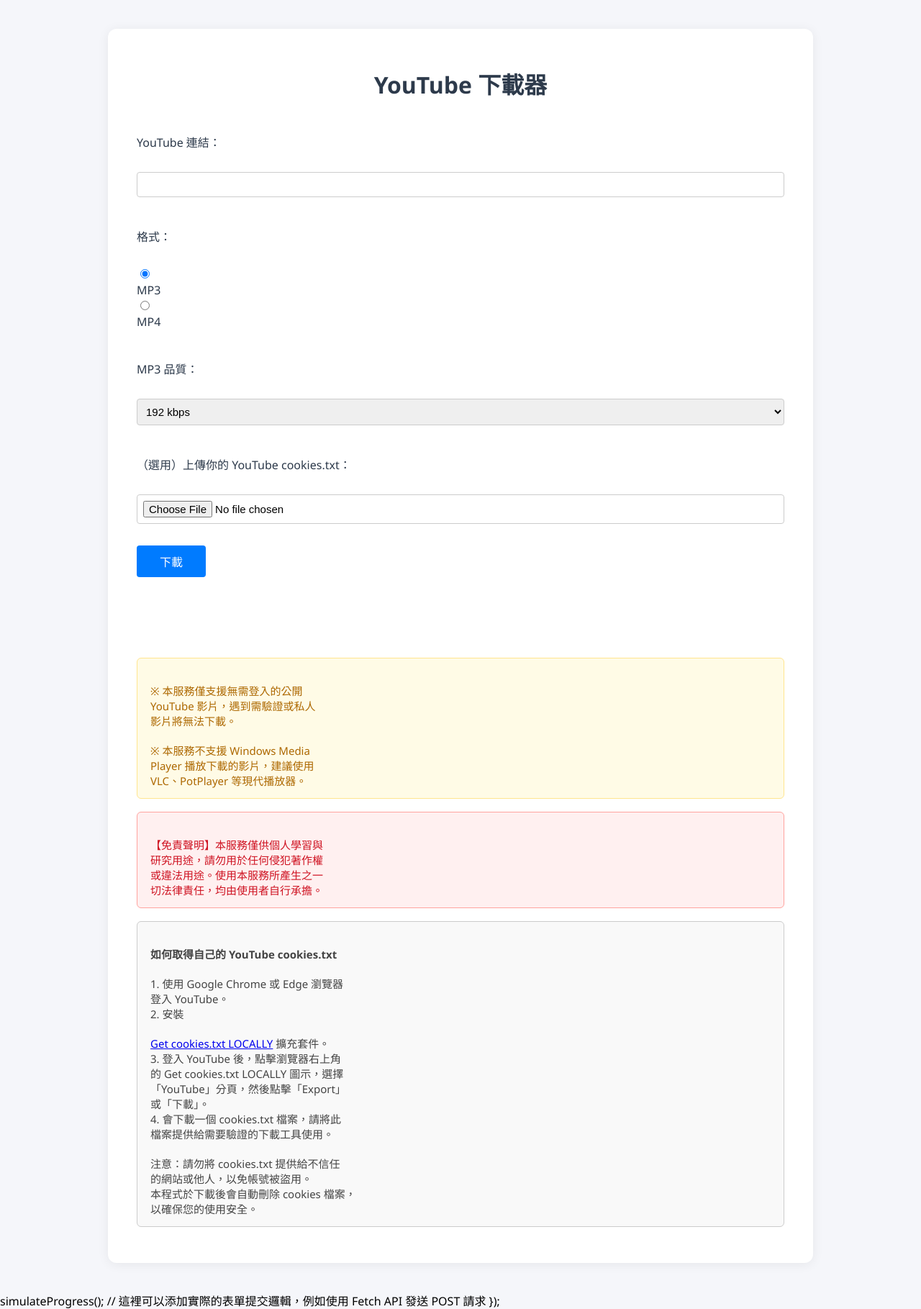
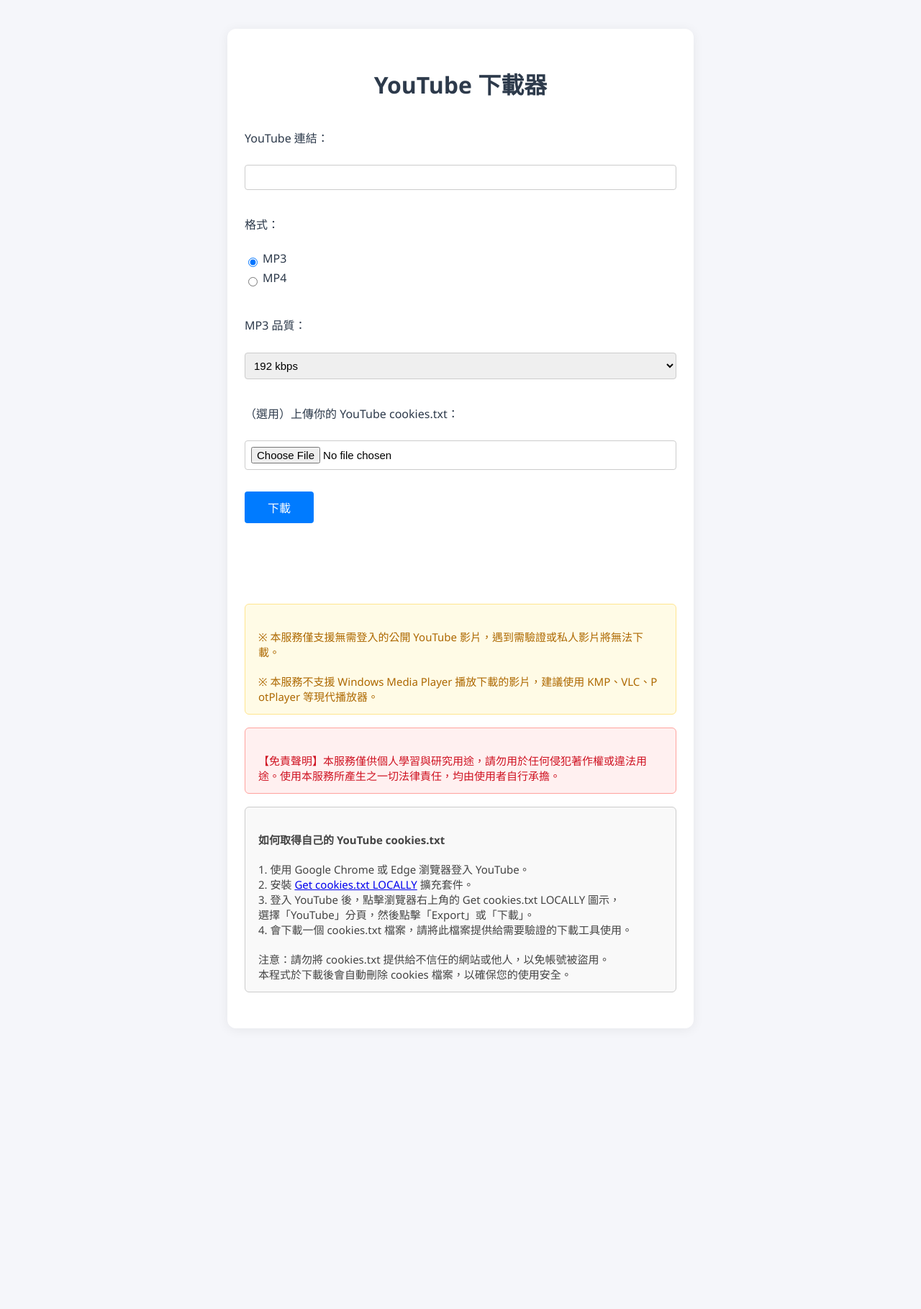
Before and after one commit to rich0514/youtomp3, a Flask app: page / in a window 1280 px wide. Shown: the whole page at 72% size. After the commit the page ends 1379 px from the top, so only its background shows below. Run offline with Flask 2, Linux system fonts and the light colour scheme.

Commit message:
Add files via upload

```diff
--- a/templates/index.html
+++ b/templates/index.html
@@ -5,7 +5,14 @@
     <title>YouTube 下載器</title>
     <style>
         body { font-family: "Segoe UI", Arial, sans-serif; margin: 0; background: #f5f6fa; }
-        .container { max-width: 900px; margin: 40px auto; background: #fff; border-radius: 12px; box-shadow: 0 2px 16px #0001; padding: 32px 40px; }
+        .container {
+            max-width: 600px; /* 原900px縮小為600px */
+            margin: 40px auto;
+            background: #fff;
+            border-radius: 12px;
+            box-shadow: 0 2px 16px #0001;
+            padding: 32px 24px; /* padding縮小 */
+        }
         h1 { color: #2d3a4b; margin-bottom: 10px; text-align: center; }
         .notice, .warning, .disclaimer {
             border-radius: 6px;
@@ -20,7 +27,13 @@
         .warning { background: #fff0f0; border: 1px solid #ffa39e; color: #cf1322; }
         .disclaimer { background: #f9f9f9; border: 1px solid #ccc; color: #444; }
         form { margin-top: 24px; }
-        .form-group { margin-bottom: 20px; word-break: break-all; white-space: pre-line; max-width: 100%; }
+        .form-group {
+            margin-bottom: 20px;
+            word-break: break-all;
+            white-space: pre-line;
+            max-width: 100%;
+            line-height: 1.2; /* 行距縮小約1cm（1.2em） */
+        }
         label { display: block; margin-bottom: 8px; color: #2d3a4b; word-break: break-all; max-width: 100%; }
         input[type="text"], select, input[type="file"] {
             width: 100%; padding: 8px; border: 1px solid #ccc; border-radius: 4px;
@@ -40,12 +53,18 @@
         }
         .btn:hover { background: #0056b3; }
         .status { margin: 24px 0 0 0; color: #d46b08; font-weight: bold; word-break: break-all; max-width: 100%; }
-        /* 自動換行：每30字元換行 */
-        .autowrap30 {
+        /* 自動換行：每50字元換行 */
+        .autowrap50 {
             word-break: break-all;
             white-space: pre-line;
             max-width: 100%;
             overflow-wrap: break-word;
+            display: block;
+        }
+        .radio-inline {
+            display: inline-flex;
+            align-items: center;
+            margin-right: 16px;
         }
         @media (max-width: 600px) {
             .container { padding: 16px 4vw; }
@@ -70,18 +89,22 @@
     <div class="container">
         <h1>YouTube 下載器</h1>
         <form method="post" action="/download" enctype="multipart/form-data">
-            <div class="form-group autowrap30">
+            <div class="form-group autowrap50">
                 <label for="url">YouTube 連結：</label>
                 <input type="text" id="url" name="url" required>
             </div>
-            <div class="form-group autowrap30">
+            <div class="form-group autowrap50">
                 <label>格式：</label>
-                <input type="radio" id="mp3" name="format" value="mp3" checked onclick="toggleQuality()">
-                <label for="mp3" style="display:inline;">MP3</label>
-                <input type="radio" id="mp4" name="format" value="mp4" onclick="toggleQuality()">
-                <label for="mp4" style="display:inline;">MP4</label>
+                <span class="radio-inline">
+                    <input type="radio" id="mp3" name="format" value="mp3" checked onclick="toggleQuality()">
+                    <label for="mp3" style="display:inline;margin-left:4px;">MP3</label>
+                </span>
+                <span class="radio-inline">
+                    <input type="radio" id="mp4" name="format" value="mp4" onclick="toggleQuality()">
+                    <label for="mp4" style="display:inline;margin-left:4px;">MP4</label>
+                </span>
             </div>
-            <div class="form-group autowrap30" id="mp3-quality">
+            <div class="form-group autowrap50" id="mp3-quality">
                 <label for="quality_mp3">MP3 品質：</label>
                 <select id="quality_mp3" name="quality_mp3">
                     <option value="192">192 kbps</option>
@@ -89,7 +112,7 @@
                     <option value="320">320 kbps</option>
                 </select>
             </div>
-            <div class="form-group autowrap30" id="mp4-quality" style="display:none;">
+            <div class="form-group autowrap50" id="mp4-quality" style="display:none;">
                 <label for="quality_mp4">MP4 品質：</label>
                 <select id="quality_mp4" name="quality_mp4">
                     <option value="480">480p</option>
@@ -97,13 +120,13 @@
                     <option value="1080">1080p</option>
                 </select>
             </div>
-            <div class="form-group autowrap30">
+            <div class="form-group autowrap50">
                 <label for="cookiefile">（選用）上傳你的 YouTube cookies.txt：</label>
                 <input type="file" id="cookiefile" name="cookiefile" accept=".txt">
             </div>
             <button class="btn" type="submit">下載</button>
         </form>
-        <div class="status autowrap30" id="status">
+        <div class="status autowrap50" id="status">
             {% with messages = get_flashed_messages() %}
               {% if messages %}
                 {% for message in messages %}
@@ -112,50 +135,25 @@
               {% endif %}
             {% endwith %}
         </div>
-        <div class="notice autowrap30">
-            ※ 本服務僅支援無需登入的公開
-            YouTube 影片，遇到需驗證或私人
-            影片將無法下載。
-            <br>※ 本服務不支援 Windows Media
-            Player 播放下載的影片，建議使用
-            VLC、PotPlayer 等現代播放器。
+        <div class="notice autowrap50">
+            ※ 本服務僅支援無需登入的公開 YouTube 影片，遇到需驗證或私人影片將無法下載。
+            <br>※ 本服務不支援 Windows Media Player 播放下載的影片，建議使用 KMP、VLC、PotPlayer 等現代播放器。
         </div>
-        <div class="warning autowrap30">
-            【免責聲明】本服務僅供個人學習與
-            研究用途，請勿用於任何侵犯著作權
-            或違法用途。使用本服務所產生之一
-            切法律責任，均由使用者自行承擔。
+        <div class="warning autowrap50">
+            【免責聲明】本服務僅供個人學習與研究用途，請勿用於任何侵犯著作權或違法用途。使用本服務所產生之一切法律責任，均由使用者自行承擔。
         </div>
-        <div class="disclaimer autowrap30">
+        <div class="disclaimer autowrap50">
             <b>如何取得自己的 YouTube cookies.txt</b><br>
-1. 使用 Google Chrome 或 Edge 瀏覽器
-登入 YouTube。
-2. 安裝
-<a href="https://chromewebstore.google.com/detail/get-cookiestxt-locally/cclelndahbckbenkjhflpdbgdldlbecc" target="_blank">
-Get cookies.txt LOCALLY</a> 擴充套件。
-3. 登入 YouTube 後，點擊瀏覽器右上角
-的 Get cookies.txt LOCALLY 圖示，選擇
-「YouTube」分頁，然後點擊「Export」
-或「下載」。
-4. 會下載一個 cookies.txt 檔案，請將此
-檔案提供給需要驗證的下載工具使用。
+1. 使用 Google Chrome 或 Edge 瀏覽器登入 YouTube。
+2. 安裝 <a href="https://chromewebstore.google.com/detail/get-cookiestxt-locally/cclelndahbckbenkjhflpdbgdldlbecc" target="_blank">Get cookies.txt LOCALLY</a> 擴充套件。
+3. 登入 YouTube 後，點擊瀏覽器右上角的 Get cookies.txt LOCALLY 圖示，
+選擇「YouTube」分頁，然後點擊「Export」或「下載」。
+4. 會下載一個 cookies.txt 檔案，請將此檔案提供給需要驗證的下載工具使用。
 
-注意：請勿將 cookies.txt 提供給不信任
-的網站或他人，以免帳號被盜用。
-本程式於下載後會自動刪除 cookies 檔案，
-以確保您的使用安全。
+注意：請勿將 cookies.txt 提供給不信任的網站或他人，以免帳號被盜用。
+本程式於下載後會自動刪除 cookies 檔案，以確保您的使用安全。
         </div>
     </div>
 </body>
 </html>
-        simulateProgress();
-
-        // 這裡可以添加實際的表單提交邏輯，例如使用 Fetch API 發送 POST 請求
-      });
-    </script>
-</body>
 </html>
-</html>
-</html>
-</html>
-</html>
```
